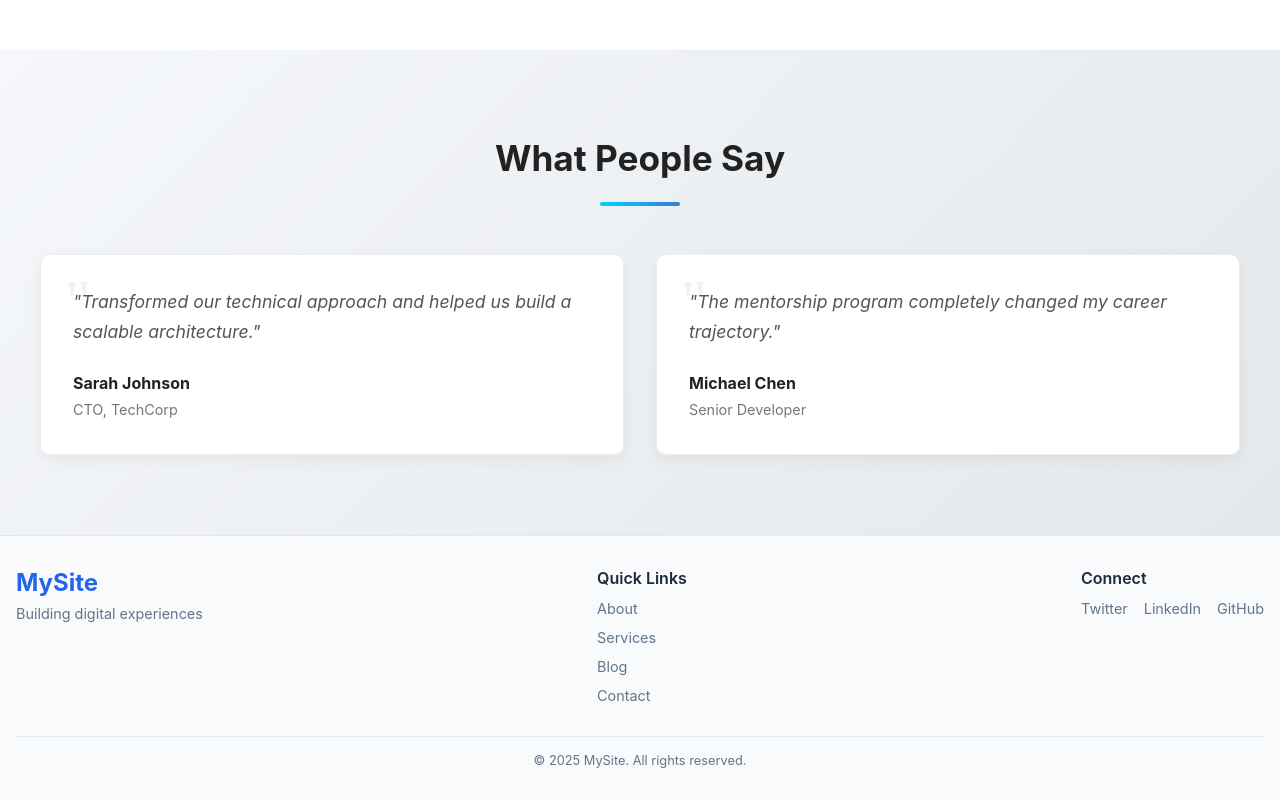
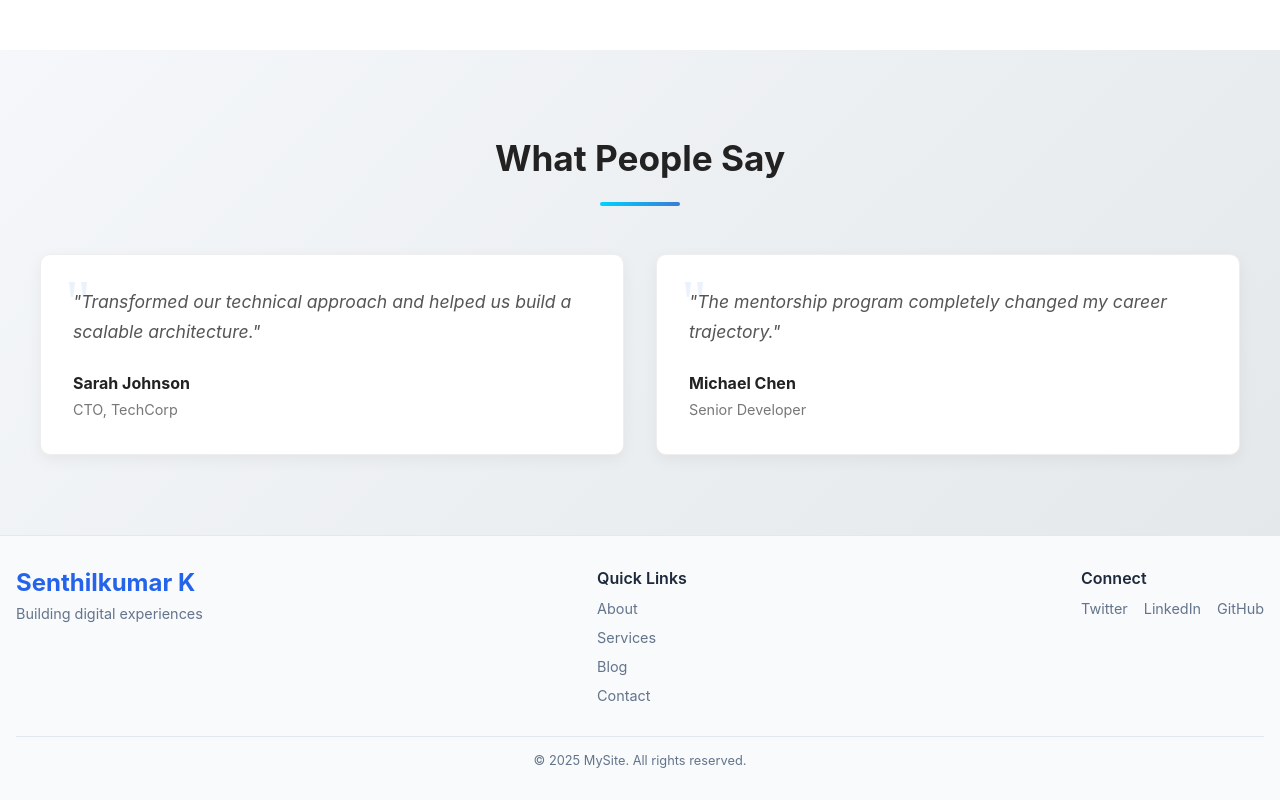
Before and after one commit to itsyogees/personalwebsite, a Next.js app: page / in a window 1280 px wide. Shown: the part 1349-2149 px from the top of the page. Built offline with nearby package versions, Linux system fonts and the light colour scheme.

Commit message:
Footer.js

```diff
--- a/src/app/components/Footer/Footer.js
+++ b/src/app/components/Footer/Footer.js
@@ -9,7 +9,7 @@ export default function Footer() {
         <div className={styles.content}>
           <div className={styles.logoSection}>
             <Link href="/" className={styles.logo}>
-              MySite
+              Senthilkumar K
             </Link>
             <p className={styles.tagline}>Building digital experiences</p>
           </div>
```
